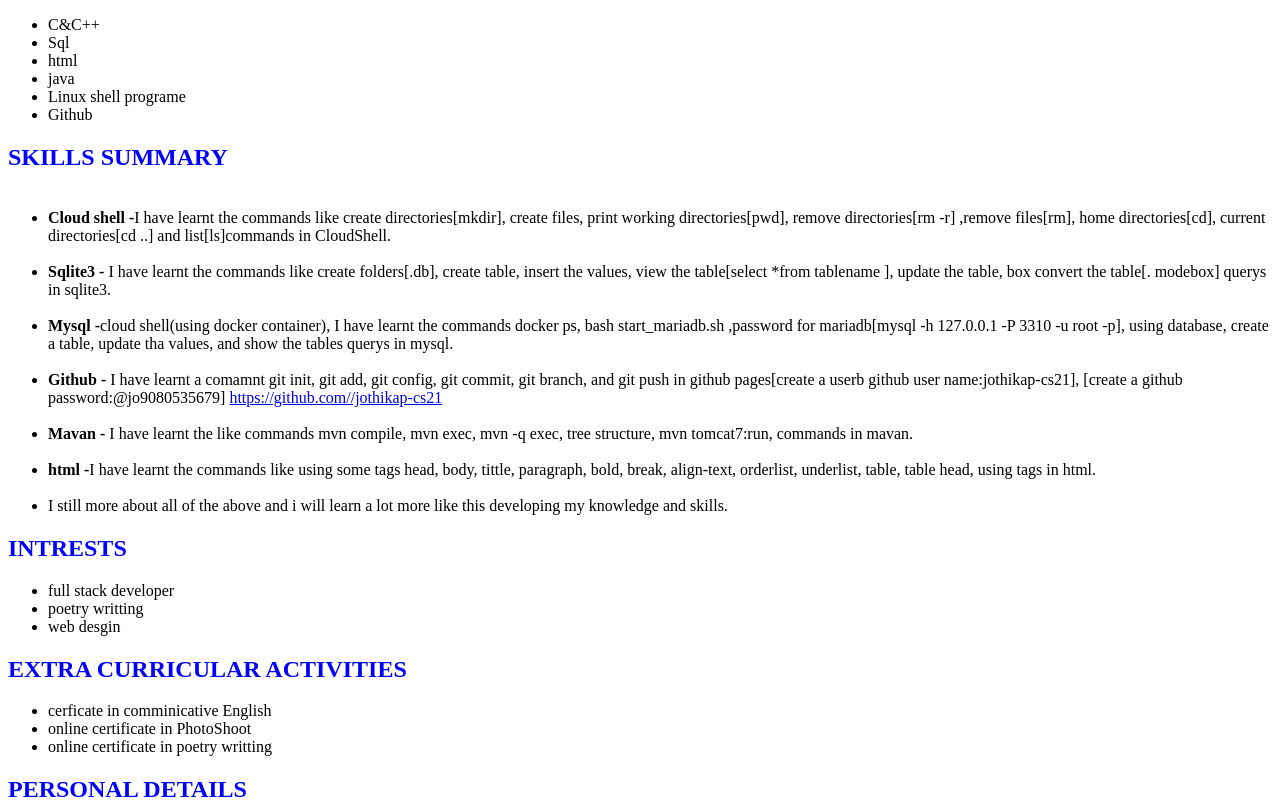
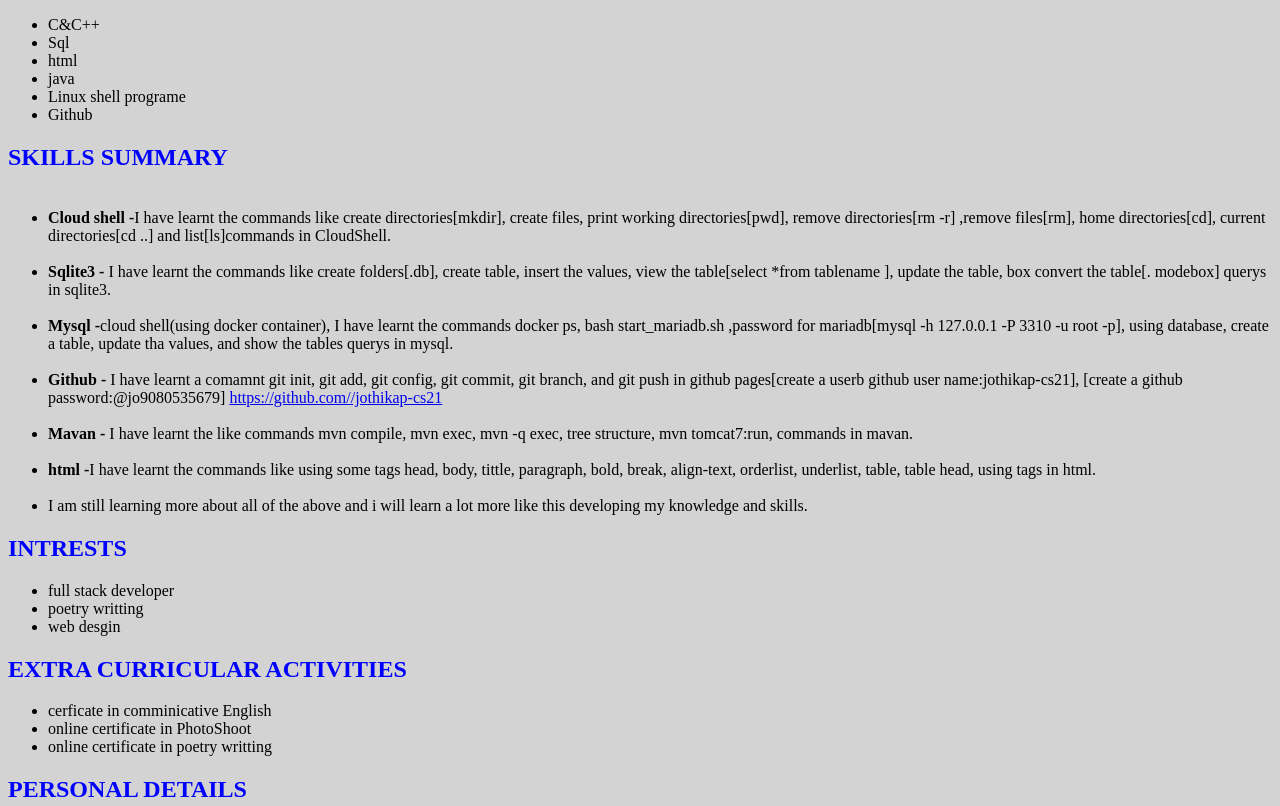
Before and after one commit to Jothikap-cs21/myresume, a plain HTML site: page index.html in a window 1280 px wide. Shown: the part 557-1363 px from the top of the page. Drawn offline with Linux system fonts and the light colour scheme.

Commit message:
first commit

```diff
--- a/index.html
+++ b/index.html
@@ -9,7 +9,7 @@ table,th,td {
 border: 1px solid black;
 }
 body {
-background-color:white;
+background-color:lightgray;
 }
 h1 {
   text-align:center;
@@ -91,7 +91,7 @@ text-indent:50px;
 <br>
 <li> <b>html -</b>I have learnt the commands like using some tags head, body, tittle, paragraph, bold, break, align-text, orderlist, underlist, table,  table head, using tags in html.</li>
 <br>
-<li>I still more about all of the above and i will learn a lot more like this developing my knowledge and skills.
+<li>I am  still learning more about all of the above and i will learn a lot more like this developing my knowledge and skills.
 </br>
 </ul>
  <h2>INTRESTS</h2>
```
